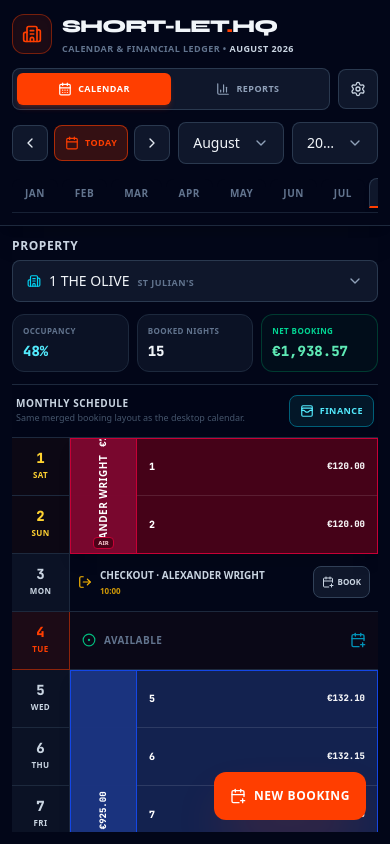
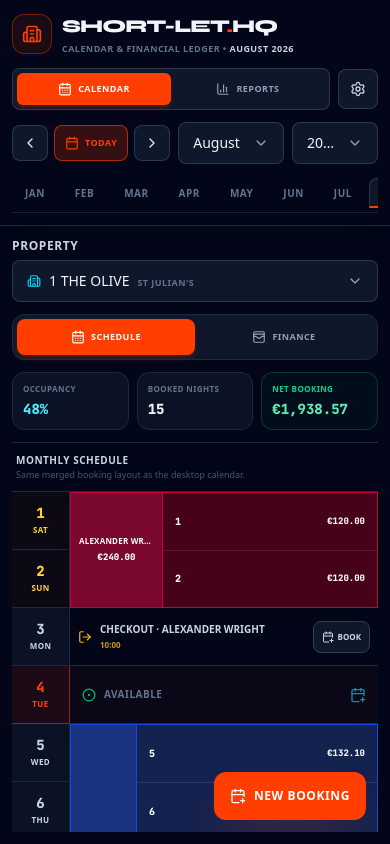
Before and after one commit to omeryigitler/-Property-Management, a React (Vite) app: page / in a window 390 px wide. Built offline with nearby package versions, Linux system fonts and the light colour scheme.

Commit message:
fix: complete mobile booking spans and simplify finance navigation

```diff
--- a/src/components/calendar/MobileCalendarView.tsx
+++ b/src/components/calendar/MobileCalendarView.tsx
@@ -2,6 +2,7 @@ import React, { useEffect, useMemo, useState } from 'react';
 import {
   BarChart3,
   Building2,
+  CalendarDays,
   CalendarPlus,
   CircleDot,
   Lock,
@@ -26,6 +27,8 @@ import { isRentExpense, sumExpenses } from '../../utils/expenseUtilities';
 import { CustomSelect } from '../common/CustomSelect';
 
 const MOBILE_DAY_ROW_HEIGHT = 58;
+
+type MobileSection = 'schedule' | 'finance';
 
 const channelMeta = {
   airbnb: {
@@ -68,12 +71,16 @@ export function MobileCalendarView() {
   const expenses = useDashboardStore((state) => state.expenses);
   const extraIncomes = useDashboardStore((state) => state.extraIncomes);
   const taxConfiguration = useDashboardStore((state) => state.taxConfiguration);
+  const showProvisionalBlock = useDashboardStore(
+    (state) => state.userPreferences.showProvisionalBlock
+  );
   const openModal = useDashboardStore((state) => state.openModal);
   const setMainViewMode = useDashboardStore((state) => state.setMainViewMode);
 
   const properties = usePropertyStore((state) => state.properties);
   const activeProperties = getActiveProperties(properties);
   const [selectedPropertyId, setSelectedPropertyId] = useState(activeProperties[0]?.id ?? '');
+  const [mobileSection, setMobileSection] = useState<MobileSection>('schedule');
 
   useEffect(() => {
     if (activeProperties.some((property) => property.id === selectedPropertyId)) return;
@@ -202,6 +209,32 @@ export function MobileCalendarView() {
           onChange={setSelectedPropertyId}
         />
 
+        <div className="grid grid-cols-2 rounded-xl border border-slate-800 bg-slate-900 p-1">
+          <button
+            type="button"
+            onClick={() => setMobileSection('schedule')}
+            className={`flex h-9 items-center justify-center gap-1.5 rounded-lg text-[9px] font-black uppercase tracking-wider transition-colors ${
+              mobileSection === 'schedule'
+                ? 'bg-[#ff3e00] text-white shadow-md shadow-[#ff3e00]/20'
+                : 'text-slate-400'
+            }`}
+          >
+            <CalendarDays className="h-3.5 w-3.5" /> Schedule
+          </button>
+          <button
+            type="button"
+            onClick={() => setMobileSection('finance')}
+            className={`flex h-9 items-center justify-center gap-1.5 rounded-lg text-[9px] font-black uppercase tracking-wider transition-colors ${
+              mobileSection === 'finance'
+                ? 'bg-cyan-600 text-white shadow-md shadow-cyan-950/40'
+                : 'text-slate-400'
+            }`}
+          >
+            <WalletCards className="h-3.5 w-3.5" /> Finance
+          </button>
+        </div>
+
+        {mobileSection === 'schedule' && (
           <div className="grid grid-cols-3 gap-2">
             <div className="rounded-xl border border-slate-800 bg-slate-900/70 p-2.5">
               <span className="block text-[8px] font-black uppercase tracking-wider text-slate-500">
@@ -219,39 +252,28 @@ export function MobileCalendarView() {
                 {occupiedNights}
               </span>
             </div>
-          <button
-            type="button"
-            onClick={() => openModal('mobile_property_finance', { propertyId: selectedPropertyId })}
-            className="rounded-xl border border-emerald-900/70 bg-emerald-950/20 p-2.5 text-left"
-          >
+            <div className="rounded-xl border border-emerald-900/70 bg-emerald-950/20 p-2.5">
               <span className="block text-[8px] font-black uppercase tracking-wider text-emerald-400">
                 Net Booking
               </span>
               <span className="mt-1 block truncate font-mono text-sm font-black text-emerald-300">
                 {formatCents(financials.netBookingIncomeCents)}
               </span>
-          </button>
             </div>
+          </div>
+        )}
       </div>
 
       <div className="min-h-0 flex-1 overflow-y-auto pb-[max(6rem,env(safe-area-inset-bottom))] no-scrollbar">
+        {mobileSection === 'schedule' ? (
           <section>
-          <div className="sticky top-0 z-20 flex items-center justify-between border-b border-slate-800 bg-slate-950/95 px-1 py-2.5 backdrop-blur">
-            <div>
+            <div className="sticky top-0 z-20 border-b border-slate-800 bg-slate-950/95 px-1 py-2.5 backdrop-blur">
               <p className="text-[10px] font-black uppercase tracking-wider text-slate-300">
                 Monthly Schedule
               </p>
               <p className="text-[9px] text-slate-600">
                 Same merged booking layout as the desktop calendar.
               </p>
-            </div>
-            <button
-              type="button"
-              onClick={() => openModal('settings', { section: 'finance', propertyId: selectedPropertyId })}
-              className="flex h-8 items-center gap-1.5 rounded-lg border border-cyan-800 bg-cyan-950/40 px-2.5 text-[9px] font-black uppercase tracking-wider text-cyan-300"
-            >
-              <WalletCards className="h-3.5 w-3.5" /> Finance
-            </button>
             </div>
 
             <div
@@ -281,7 +303,11 @@ export function MobileCalendarView() {
                     <div
                       style={{ gridColumn: 2, gridRow: index + 1 }}
                       className={`border-b border-slate-800 ${
-                      day.isToday ? 'bg-[#ff3e00]/[0.03]' : day.isWeekend ? 'bg-slate-900/20' : 'bg-slate-950'
+                        day.isToday
+                          ? 'bg-[#ff3e00]/[0.03]'
+                          : day.isWeekend
+                            ? 'bg-slate-900/20'
+                            : 'bg-slate-950'
                       }`}
                     >
                       {!state.isOccupied && (
@@ -335,6 +361,12 @@ export function MobileCalendarView() {
                 const booking = span.booking;
                 const channel = channelMeta[booking.channel];
                 const occupiedBookingNights = getBookingOccupiedNights(booking);
+                const compact = span.visibleDates.length <= 2;
+                const isProvisional = booking.status === 'provisional';
+                const stripeStyle =
+                  isProvisional && showProvisionalBlock
+                    ? 'bg-[linear-gradient(45deg,rgba(0,0,0,0.3)_25%,transparent_25%,transparent_50%,rgba(0,0,0,0.3)_50%,rgba(0,0,0,0.3)_75%,transparent_75%,transparent)] bg-[length:12px_12px]'
+                    : '';
 
                 const accommodationForNight = (dateStr: string) => {
                   const night = occupiedBookingNights.find((item) => item.dateStr === dateStr);
@@ -346,16 +378,10 @@ export function MobileCalendarView() {
                   );
                 };
 
-              const accommodationTotalCents = occupiedBookingNights.reduce((total, night) => {
-                return (
-                  total +
-                  Math.max(
-                    0,
-                    night.allocatedRevenueCents -
-                      (night.nightIndex === 1 ? booking.cleaningFeeCents || 0 : 0)
-                  )
+                const visibleAccommodationTotalCents = span.visibleDates.reduce(
+                  (total, dateStr) => total + accommodationForNight(dateStr),
+                  0
                 );
-              }, 0);
 
                 return (
                   <button
@@ -366,10 +392,27 @@ export function MobileCalendarView() {
                       gridColumn: 2,
                       gridRow: `${span.startIndex + 1} / span ${span.visibleDates.length}`,
                     }}
-                  className={`z-10 min-h-0 overflow-hidden border text-left shadow-lg ${channel.block}`}
+                    className={`z-10 min-h-0 overflow-hidden border text-left shadow-lg ${channel.block} ${stripeStyle}`}
                   >
-                  <div className="grid h-full min-h-0 grid-cols-[66px_minmax(0,1fr)]">
+                    <div
+                      className={`grid h-full min-h-0 ${
+                        compact
+                          ? 'grid-cols-[92px_minmax(0,1fr)]'
+                          : 'grid-cols-[66px_minmax(0,1fr)]'
+                      }`}
+                    >
                       <div className={`flex min-h-0 flex-col overflow-hidden border-r ${channel.rail}`}>
+                        {compact ? (
+                          <div className="flex h-full min-h-0 flex-col items-center justify-center overflow-hidden px-2 text-center">
+                            <span className="w-full truncate text-[8px] font-black uppercase tracking-wide text-white">
+                              {booking.guestName}
+                            </span>
+                            <strong className="mt-1 font-mono text-[9px] font-black text-white">
+                              {formatCents(visibleAccommodationTotalCents)}
+                            </strong>
+                          </div>
+                        ) : (
+                          <>
                             <div className="flex min-h-0 flex-1 items-center justify-center overflow-hidden py-1">
                               <div
                                 className="flex items-center gap-2 whitespace-nowrap"
@@ -379,7 +422,7 @@ export function MobileCalendarView() {
                                   {booking.guestName}
                                 </span>
                                 <strong className="font-mono text-[9px] font-black text-white">
-                            {formatCents(accommodationTotalCents)}
+                                  {formatCents(visibleAccommodationTotalCents)}
                                 </strong>
                               </div>
                             </div>
@@ -388,6 +431,8 @@ export function MobileCalendarView() {
                             >
                               {channel.label.slice(0, 3)}
                             </span>
+                          </>
+                        )}
                       </div>
 
                       <div className="flex min-h-0 flex-col">
@@ -411,8 +456,9 @@ export function MobileCalendarView() {
               })}
             </div>
           </section>
-
-        <section className="mt-3 border-t-2 border-[#ff3e00] pt-3">
+        ) : (
+          <div className="space-y-3 pt-3">
+            <section className="border-t-2 border-[#ff3e00] pt-3">
               <div className="mb-3 flex items-center justify-between gap-3">
                 <div>
                   <h3 className="font-display text-xs font-black uppercase tracking-widest text-[#ff3e00]">
@@ -431,25 +477,33 @@ export function MobileCalendarView() {
 
               <div className="grid grid-cols-2 gap-2">
                 <div className="rounded-xl border border-emerald-900/70 bg-emerald-950/15 p-3">
-              <span className="text-[8px] font-black uppercase tracking-wider text-emerald-400">Net Booking</span>
+                  <span className="text-[8px] font-black uppercase tracking-wider text-emerald-400">
+                    Net Booking
+                  </span>
                   <span className="mt-1 block font-mono text-sm font-black text-emerald-300">
                     {formatCents(financials.netBookingIncomeCents)}
                   </span>
                 </div>
                 <div className="rounded-xl border border-violet-900/70 bg-violet-950/15 p-3">
-              <span className="text-[8px] font-black uppercase tracking-wider text-violet-300">Rent</span>
+                  <span className="text-[8px] font-black uppercase tracking-wider text-violet-300">
+                    Rent
+                  </span>
                   <span className="mt-1 block font-mono text-sm font-black text-violet-200">
                     -{formatCents(rentTotalCents)}
                   </span>
                 </div>
                 <div className="rounded-xl border border-emerald-900/70 bg-emerald-950/15 p-3">
-              <span className="text-[8px] font-black uppercase tracking-wider text-emerald-400">Extra Income</span>
+                  <span className="text-[8px] font-black uppercase tracking-wider text-emerald-400">
+                    Extra Income
+                  </span>
                   <span className="mt-1 block font-mono text-sm font-black text-emerald-300">
                     +{formatCents(financials.extraIncomeCents)}
                   </span>
                 </div>
                 <div className="rounded-xl border border-rose-900/70 bg-rose-950/15 p-3">
-              <span className="text-[8px] font-black uppercase tracking-wider text-rose-400">Other Expenses</span>
+                  <span className="text-[8px] font-black uppercase tracking-wider text-rose-400">
+                    Other Expenses
+                  </span>
                   <span className="mt-1 block font-mono text-sm font-black text-rose-300">
                     -{formatCents(otherExpensesTotalCents)}
                   </span>
@@ -497,7 +551,9 @@ export function MobileCalendarView() {
                   )}
                 </div>
                 <div className="mt-2 flex items-center justify-between gap-3 border-t border-slate-800 pt-2">
-              <span className="font-display text-xs font-black uppercase tracking-wider text-slate-100">Net Balance</span>
+                  <span className="font-display text-xs font-black uppercase tracking-wider text-slate-100">
+                    Net Balance
+                  </span>
                   {financials.isTaxConfigured ? (
                     <span
                       className={`font-mono text-base font-black ${
@@ -507,13 +563,15 @@ export function MobileCalendarView() {
                       {formatCents(netBalanceCents)}
                     </span>
                   ) : (
-                <span className="text-[9px] font-black uppercase text-amber-400">Configuration Required</span>
+                    <span className="text-[9px] font-black uppercase text-amber-400">
+                      Configuration Required
+                    </span>
                   )}
                 </div>
               </div>
             </section>
 
-        <section className="mt-3 rounded-xl border border-slate-800 bg-slate-900/70 p-3.5">
+            <section className="rounded-xl border border-slate-800 bg-slate-900/70 p-3.5">
               <div className="flex items-center justify-between gap-3">
                 <div className="flex min-w-0 items-center gap-3">
                   <div
@@ -532,7 +590,9 @@ export function MobileCalendarView() {
                     )}
                   </div>
                   <div className="min-w-0">
-                <span className="block text-[9px] font-black uppercase tracking-wider text-slate-500">Property Status</span>
+                    <span className="block text-[9px] font-black uppercase tracking-wider text-slate-500">
+                      Property Status
+                    </span>
                     <span className="mt-1 block truncate text-sm font-black uppercase text-slate-100">
                       {profitabilityLabel}
                     </span>
@@ -548,7 +608,10 @@ export function MobileCalendarView() {
               </div>
             </section>
           </div>
+        )}
+      </div>
 
+      {mobileSection === 'schedule' && (
         <div className="pointer-events-none absolute bottom-3 left-3 right-3 z-20 flex justify-end">
           <button
             type="button"
@@ -558,6 +621,7 @@ export function MobileCalendarView() {
             <CalendarPlus className="h-4 w-4" /> New Booking
           </button>
         </div>
+      )}
     </div>
   );
 }
```
Lines whose indentation alone changed are shown as unchanged.
